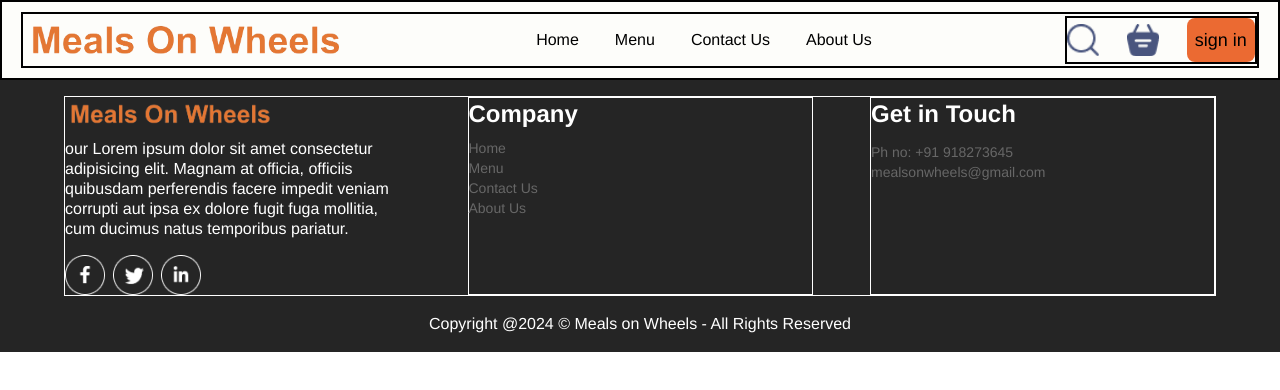
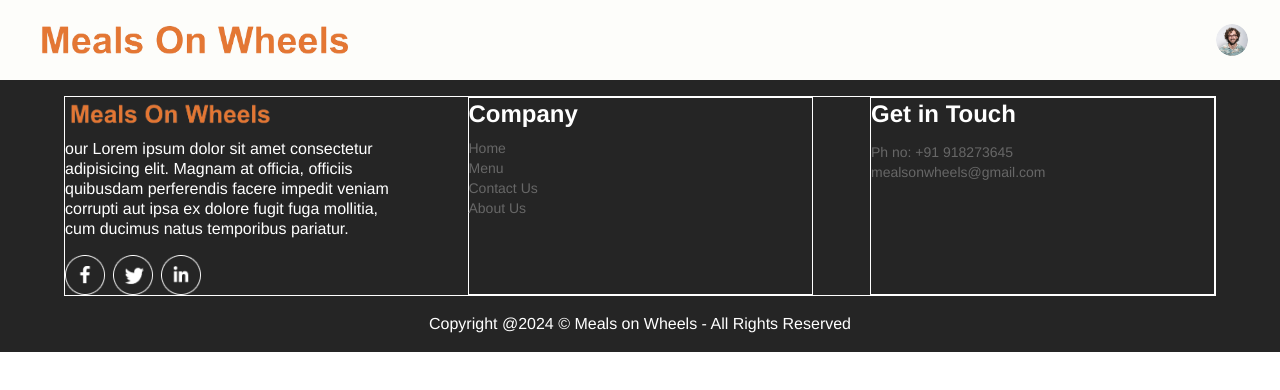
Before and after one commit to MB-Prabhu/MealsOnWheels-frontend, a React (Vite) app: page /adminhome in a window 1280 px wide. Shown: the top 390 px of the page. Built offline with nearby package versions, Linux system fonts and the light colour scheme.

Commit message:
created admin page navbar and  routing

```diff
--- /dev/null
+++ b/src/AdminPages/AdminHome.jsx
@@ -0,0 +1,12 @@
+import React from 'react'
+import AdminNavbar from './adminComponents/AdminNavbar'
+
+const AdminHome = () => {
+  return (
+    <div>
+        {/* <AdminNavbar /> */}
+    </div>
+  )
+}
+
+export default AdminHome
--- /dev/null
+++ b/src/AdminPages/adminComponents/AdminNavbar.jsx
@@ -0,0 +1,25 @@
+import React from 'react'
+import { assets } from '../../assets/assets/admin_assets/assets'
+import { Link } from 'react-router-dom'
+
+const AdminNavbar = () => {
+  return (
+    <div className=' w-full h-20 flex items-center justify-center shadow-lg'>
+        <div className='w-[95%] flex items-center justify-between'>
+        <div className='hidden md:block'>
+        <Link to="/admin">
+        <img src={assets.logo} alt="" className='w-36 md:block hidden lg:w-80 sm:w-56'/>
+          </Link>
+        </div>
+
+        <div className='rounded-full'>
+            <Link to="/adminprofile">
+            <img src={assets.profile_image} alt="" className='size-6 lg:size-8 cursor-pointer rounded-full' />
+            </Link>
+            </div>
+        </div>
+    </div>
+  )
+}
+
+export default AdminNavbar
--- a/src/App.jsx
+++ b/src/App.jsx
@@ -1,24 +1,28 @@
 import React, { useContext } from 'react'
 import Navbar from './components/Navbar'
-import { Route, Routes } from 'react-router-dom'
+import { Route, Routes, useLocation } from 'react-router-dom'
 import Home from './Pages/Home/Home'
 import Cart from './Pages/Cart/Cart'
 import PlaceOrder from './PlaceOrder/PlaceOrder'
 import Footer from './components/Footer'
 import Login from './components/Login'
 import { StoreContext } from './context/StoreContext'
+import AdminHome from './AdminPages/AdminHome'
+import AdminNavbar from './AdminPages/adminComponents/AdminNavbar'
 
 const App = () => {
       const {showLogin, setShowLogin} = useContext(StoreContext)
 
+      const location = useLocation()
   return (
     <div className='bg-[#fdfdfa]'>
       {showLogin && <Login />}
-      <Navbar />
+      {location.pathname.startsWith("/admin") ? <AdminNavbar /> : <Navbar />}
       <Routes>
         <Route path='/' element={<Home />} />
         <Route path='/cart' element={<Cart />} />
         <Route path='/placeorder' element={<PlaceOrder />} />
+        <Route path='/adminhome' element={<AdminHome />} />
       </Routes>
       <Footer />
     </div>
--- a/src/assets/assets/admin_assets/assets.js
+++ b/src/assets/assets/admin_assets/assets.js
@@ -1,4 +1,4 @@
-import logo from './logo.png'
+import logo from './Meals_On_Wheels.png'
 import add_icon from './add_icon.png'
 import order_icon from './order_icon.png'
 import profile_image from './profile_image.png'
--- a/src/components/ExploreMenu.jsx
+++ b/src/components/ExploreMenu.jsx
@@ -5,16 +5,16 @@ const ExploreMenu = ({category, setCategory}) => {
 
   return (
     <div className='w-full mt-4 flex justify-center items-center'>
-        <div className="w-[90%] border-2 border-white">
-        <h1 className='sm:text-2xl font-medium sm:font-semibold lg:font-bold my-2'>Explore our menu</h1>
+        <div className="w-[90%] ">
+        <h1 className='sm:text-2xl text-xl font-bold sm:font-semibold lg:font-bold my-2'>Explore our menu</h1>
         <p className='sm:text-lg'>Choose from a diverse meby featureing a delicious dishes.</p>
-        <div className='flex justify-between py-2 mt-1 items-center gap-[30px] text-center border border-black overflow-x-scroll custom-menu'>
+        <div className='flex justify-between sm:py-2 mt-1 items-center gap-[30px] text-cente overflow-x-scroll custom-menu'>
         {menu_list.map((ele,idx)=>{
             return(
                 <div key={idx}
                 onClick={()=> setCategory((prev)=> prev==ele.menu_name? "all": ele.menu_name)}
-                 className='flex flex-col items-center gap-1 border border-black min-w-[200px]'>
-                <img src={ele.menu_image} alt="" className={`${category===ele.menu_name?"p-1 border-[#e86613]":""} border-2 rounded-full mt-2`} />
+                 className='flex flex-col items-center gap-1  min-w-[200px]'>
+                <img src={ele.menu_image} alt="" className={`${category===ele.menu_name?"p-1 border-[#e86613]":""} border-2 rounded-full mt-2 sm:size-[150px] size-[100px]`} />
                 <p>{ele.menu_name}</p>
                 </div>
             )
--- a/src/components/Navbar.jsx
+++ b/src/components/Navbar.jsx
@@ -7,13 +7,13 @@ import { StoreContext } from '../context/StoreContext'
 const Navbar = () => {
 
     const {showLogin, setShowLogin, cartItem} = useContext(StoreContext)
-       const [menuActive, setmenuActive] = useState("")
+      //  const [menuActive, setmenuActive] = useState("")
 
     const [isMenuOpen, setIsMenuOpen] = useState(false);
 
   return (
-    <div className='border-2 border-black w-full h-20 flex items-center justify-center shadow-lg'>
-        <div className='border-2 border-black w-[97%] flex items-center justify-between'>
+    <div className='w-full h-20 flex items-center justify-center shadow-lg'>
+        <div className='w-[95%] flex items-center justify-between'>
         <div className='hidden md:block'>
         <Link to="/">
         <img src={assets.logo} alt="" className='w-36 md:block hidden lg:w-80 sm:w-56'/>
@@ -39,7 +39,7 @@ const Navbar = () => {
 
       <Sidebar isMenuOpen={isMenuOpen} setIsMenuOpen={setIsMenuOpen} />
 
-       <div className={`flex items-center justify-between w-44 lg:gap-4 lg:w-48 sm:gap-2 border-2 border-[#000]`}>
+       <div className={`flex items-center justify-between w-44 lg:gap-4 lg:w-48 sm:gap-2`}>
 
             <img src={assets.search_icon} alt="" className='size-6 lg:size-8 cursor-pointer' />
             <div className='relative'>
--- a/src/components/Sidebar.jsx
+++ b/src/components/Sidebar.jsx
@@ -2,16 +2,21 @@ import React from 'react'
 
 const Sidebar = ({isMenuOpen, setIsMenuOpen}) => {
   return (
-    <div className={`w-[200px] h-full top-0 left-0 z-20 bg-[#eabb94] ${isMenuOpen ? "fixed translate-x-500" : "fixed -translate-x-full"} transition-transform duration-300`}>
+    <div className={`w-[200px] h-full top-0 left-0 z-20 bg-[#efe6e0] ${isMenuOpen ? "fixed translate-x-500" : "fixed -translate-x-full"} transition-transform duration-300`}>
          <ul
         className={` flex flex-col gap-4 mt-4 px-4`}
          >
         <p onClick={()=> setIsMenuOpen(false)}
             className='ml-auto cursor-pointer text-[24px]'>X</p>
-        <li className="px-4 py-2 hover:bg-gray-700 text-center border-[#676767] border-b-2">Home</li>
-        <li className="px-4 py-2 hover:bg-gray-700 text-center border-[#676767] border-b-2">Menu</li>
-        <li className="px-4 py-2 hover:bg-gray-700 text-center border-[#676767] border-b-2">Contact Us</li>
-        <li className="px-4 py-2 hover:bg-gray-700 text-center border-[#676767] border-b-2">About Us</li>
+        <li className="relative px-4 py-2 text-center cursor-pointer border-[#a6a6a6] border-b-2 group">
+          Home
+          <span
+              className="absolute bottom-0 left-1/2 w-0 h-[2px] bg-[#a6a6a6] transition-all duration-300 group-hover:w-full group-hover:left-0"
+            ></span>
+          </li>
+        <li className="px-4 py-2 text-center cursor-pointer border-[#a6a6a6] border-b-2">Menu</li>
+        <li className="px-4 py-2 text-center cursor-pointer border-[#a6a6a6] border-b-2">Contact Us</li>
+        <li className="px-4 py-2 text-center cursor-pointer border-[#a6a6a6] border-b-2">About Us</li>
       </ul>
     </div>
   )
```
Also changed, not shown: src/index.css (+12 -0 lines), src/assets/assets/admin_assets/Meals_On_Wheels.png (added), src/assets/assets/admin_assets/logo.png (deleted).
